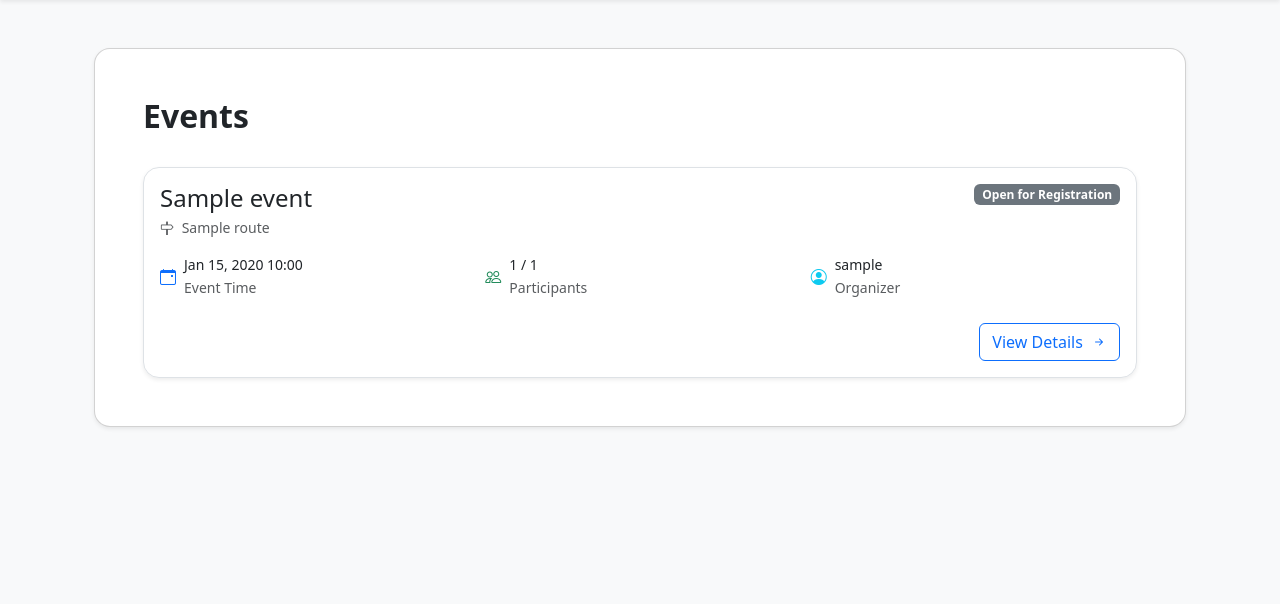
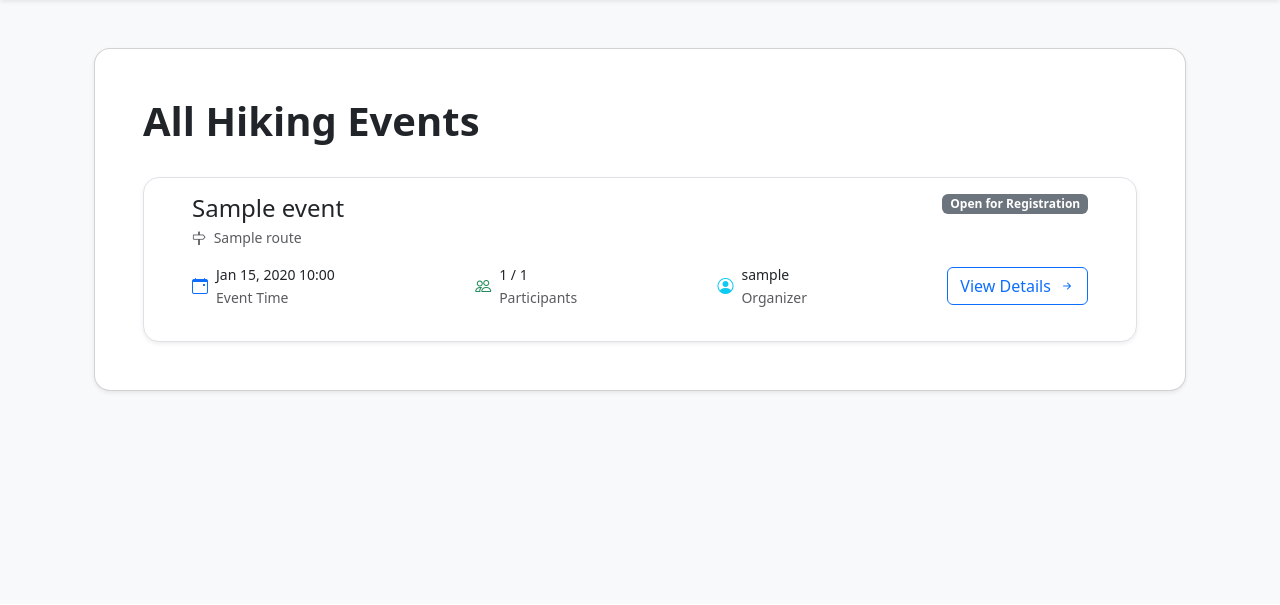
Before and after one commit to Elwood9245/hikit, a Django app: page /events/ in a window 1280 px wide. Shown: the part 64-669 px from the top of the page. Run offline with Django 4.2, Linux system fonts and the light colour scheme; tables that the repository leaves empty hold one stand-in row (values such as "Sample post"); parts of the project's set-up code (start-up, migrations or seed data) failed here and were passed over; some libraries are stand-ins or nearby versions.

Commit message:
feat(hikit): Improve consistency

```diff
--- a/hikit/templates/about.html
+++ b/hikit/templates/about.html
@@ -6,7 +6,7 @@
 {% block content %}
 
     <div class="card shadow-sm p-5">
-        <h1>About Us</h1>
+        <h1 class="fw-bold">About Us</h1>
         <h3 class="my-4">
             <i class="bi bi-compass me-2"></i>Our Mission
         </h3>
--- a/hikit/templates/event_list.html
+++ b/hikit/templates/event_list.html
@@ -7,14 +7,14 @@
 <div class="container">
     <div class="card shadow-sm p-5 mb-4">
         <div class="d-flex justify-content-between align-items-center mb-4">
-            <h1 class="h2 fw-bold">Events</h1>
+            <h1 class="fw-bold">All Hiking Events</h1>
         </div>
 
         <div class="row g-4">
             {% for event in events %}
             <div class="col-12">
-                <div class="card border shadow-sm">
-                    <div class="card-body">
+                <div class="card border shadow-sm px-4">
+                    <div class="card-body px-4">
                         <div class="d-flex justify-content-between align-items-start mb-3">
                             <div>
                                 <h2 class="h4 card-title mb-1">
@@ -32,20 +32,19 @@
                             </span>
                         </div>
 
-                        <div class="row g-3 mb-4">
-                            <div class="col-md-4">
+                        <div class="d-flex justify-content-between align-items-center mb-3">
+                            <!-- Event Time -->
                             <div class="d-flex align-items-center">
-                                    <i class="bi bi-calendar-event me-2 text-primary"></i>
+                                <i class="bi bi-calendar-event text-primary me-2"></i>
                                 <div>
                                     <div class="small">{{ event.date|date:"M j, Y H:i" }}</div>
                                     <small class="text-muted">Event Time</small>
                                 </div>
                             </div>
-                            </div>
 
-                            <div class="col-md-4">
+                            <!-- Participants -->
                             <div class="d-flex align-items-center">
-                                    <i class="bi bi-people me-2 text-success"></i>
+                                <i class="bi bi-people text-success me-2"></i>
                                 <div>
                                     <div class="small">
                                         {{ event.current_participants }} / {{ event.max_participants }}
@@ -53,19 +52,17 @@
                                     <small class="text-muted">Participants</small>
                                 </div>
                             </div>
-                            </div>
-                            <div class="col-md-4">
+
+                            <!-- Organizer -->
                             <div class="d-flex align-items-center">
-                                    <i class="bi bi-person-circle me-2 text-info"></i>
+                                <i class="bi bi-person-circle text-info me-2"></i>
                                 <div>
                                     <div class="small">{{ event.organizer.username }}</div>
                                     <small class="text-muted">Organizer</small>
                                 </div>
                             </div>
-                            </div>
-                        </div>
 
-                        <div class="d-flex justify-content-end gap-2">
+                            <!-- View Details Button -->
                             <a href="{% url 'event_detail' event.id %}" class="btn btn-outline-primary">
                                 View Details <i class="bi bi-arrow-right-short ms-1"></i>
                             </a>
```
Also changed, not shown: hikit/templates/route_list.html (+3 -10 lines). Lines whose indentation alone changed are shown as unchanged.
